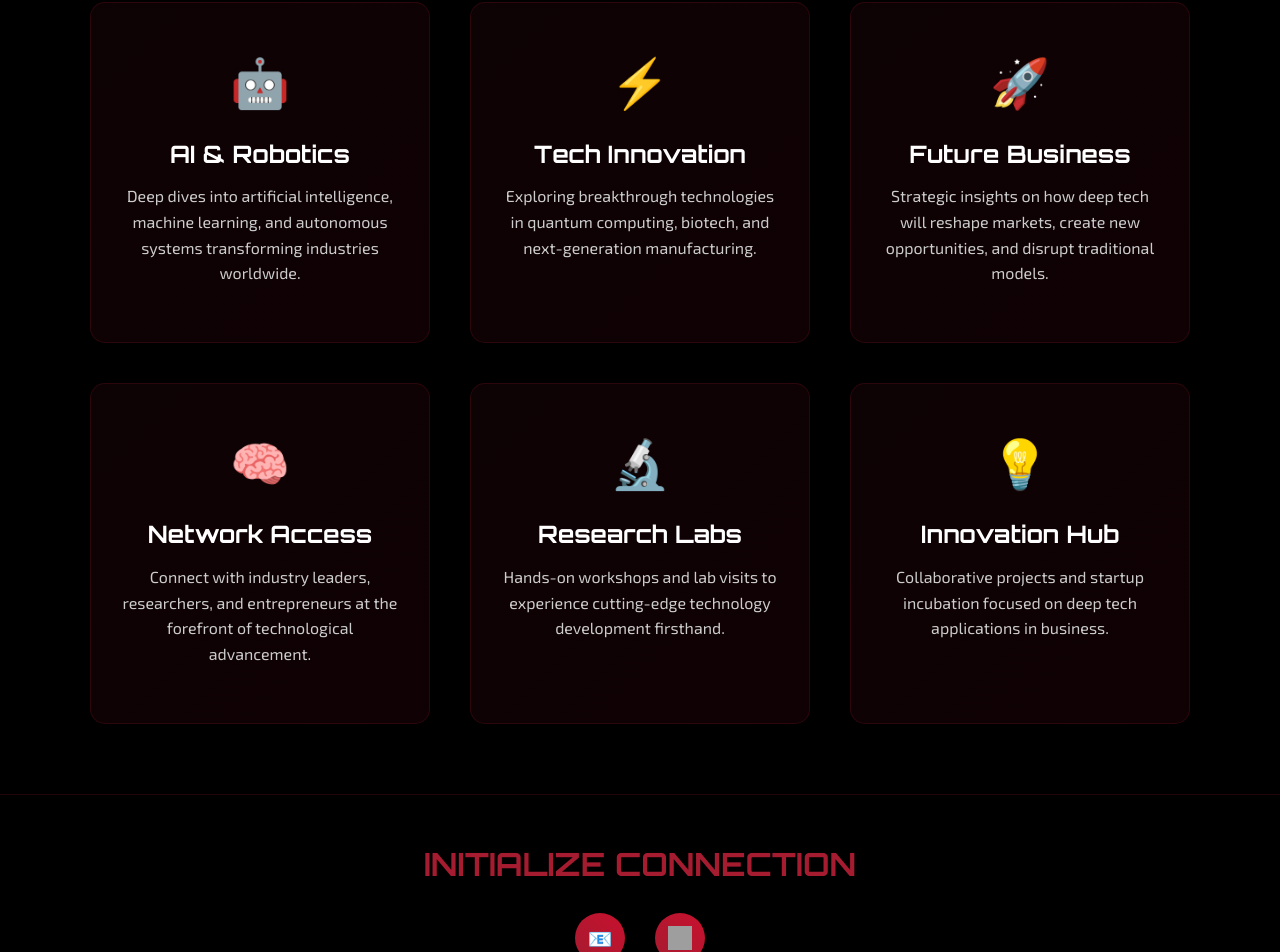
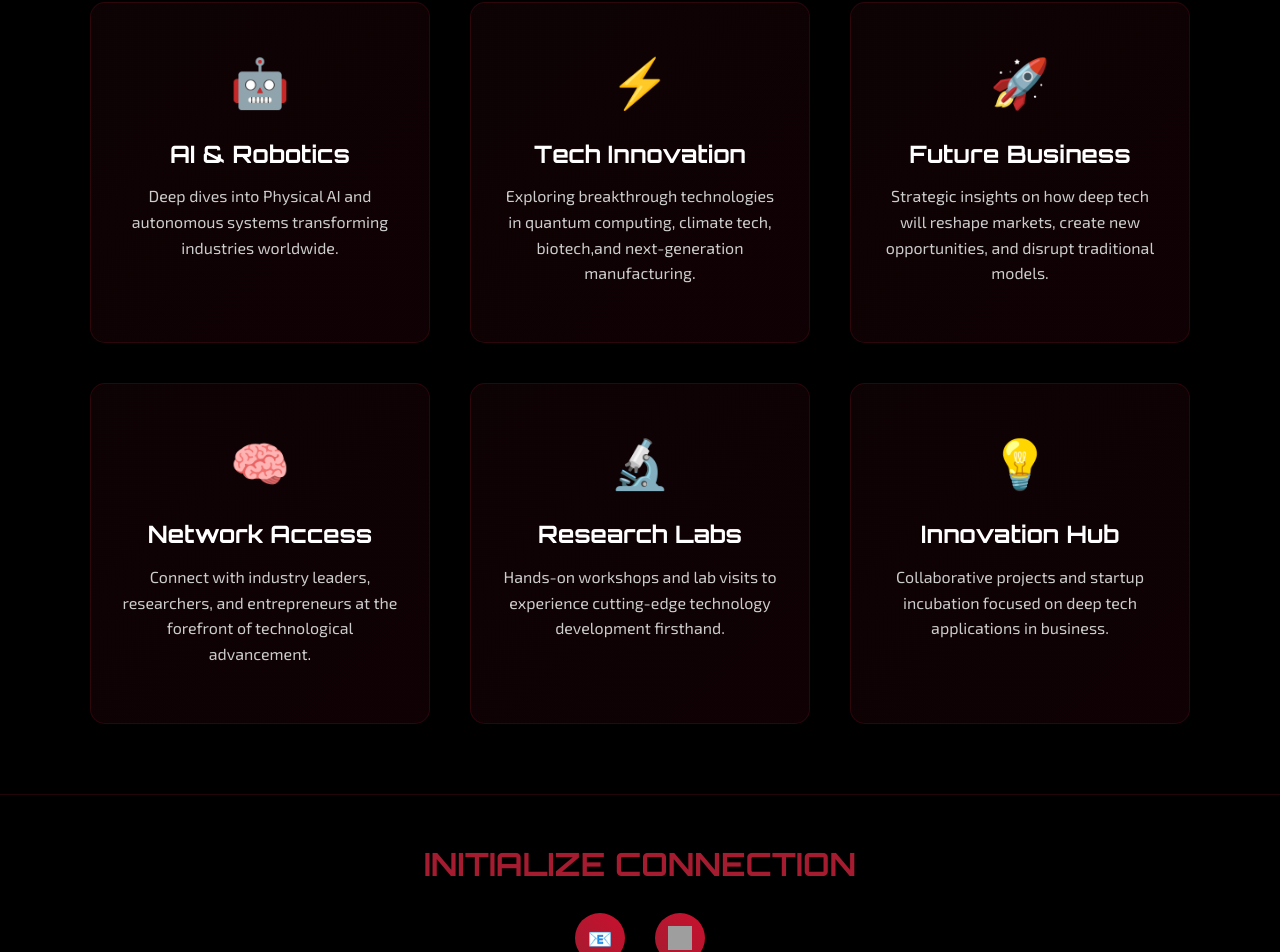
Before and after one commit to gini007/site, a React (Create React App) app: page / in a window 1280 px wide. Shown: the part 1554-2506 px from the top of the page. Built offline with nearby package versions, Linux system fonts and the light colour scheme; grey boxes are pictures that could not be loaded.

Commit message:
Updated messaging

```diff
--- a/public/index.html
+++ b/public/index.html
@@ -9,7 +9,7 @@
 
     <!-- Enhanced SEO Meta Tags -->
     <meta name="description" content="Harvard Business School Automation & Deep Tech Club. Join HBS students exploring AI, robotics, quantum computing, biotech, and climate tech commercialization. Fireside chats, lab visits, and startup insights." />
-    <meta name="keywords" content="Harvard Business School, HBS, deep tech, tough tech,, technology, tech, automation, AI, robotics, quantum computing, biotech, climate tech, startup, venture capital, technology commercialization, materials science" />
+    <meta name="keywords" content="Harvard Business School, HBS, deep tech, tough tech, Physical AI, technology, tech, automation, AI, robotics, quantum computing, biotech, climate tech, startup, venture capital, technology commercialization, materials science" />
     <meta name="author" content="HBS Automation & Deep Tech Club" />
     <meta name="robots" content="index, follow" />
     <link rel="canonical" href="https://www.automation-and-deep-tech-hbs-club.com/" />
--- a/src/components/CoreSystems.tsx
+++ b/src/components/CoreSystems.tsx
@@ -133,12 +133,12 @@ const featuresData = [
   {
     icon: '🤖',
     title: 'AI & Robotics',
-    description: 'Deep dives into artificial intelligence, machine learning, and autonomous systems transforming industries worldwide.'
+    description: 'Deep dives into Physical AI and autonomous systems transforming industries worldwide.'
   },
   {
     icon: '⚡',
     title: 'Tech Innovation',
-    description: 'Exploring breakthrough technologies in quantum computing, biotech, and next-generation manufacturing.'
+    description: 'Exploring breakthrough technologies in quantum computing, climate tech, biotech,and next-generation manufacturing.'
   },
   {
     icon: '🚀',
```
